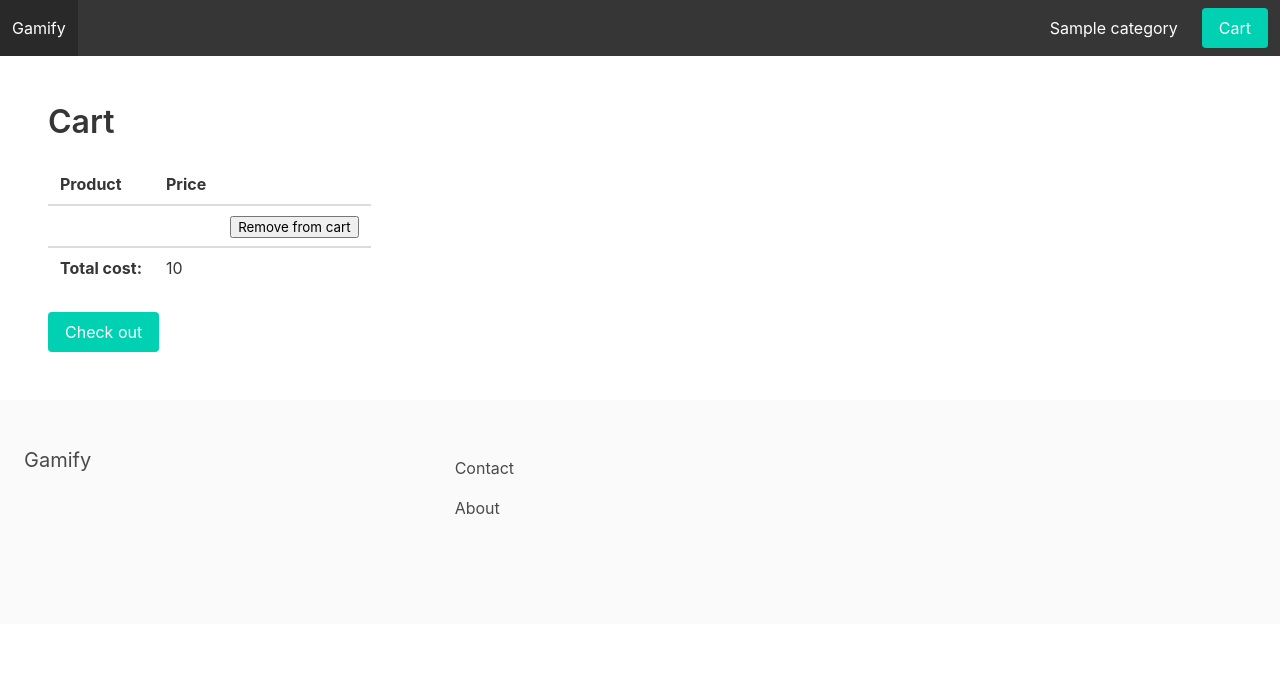
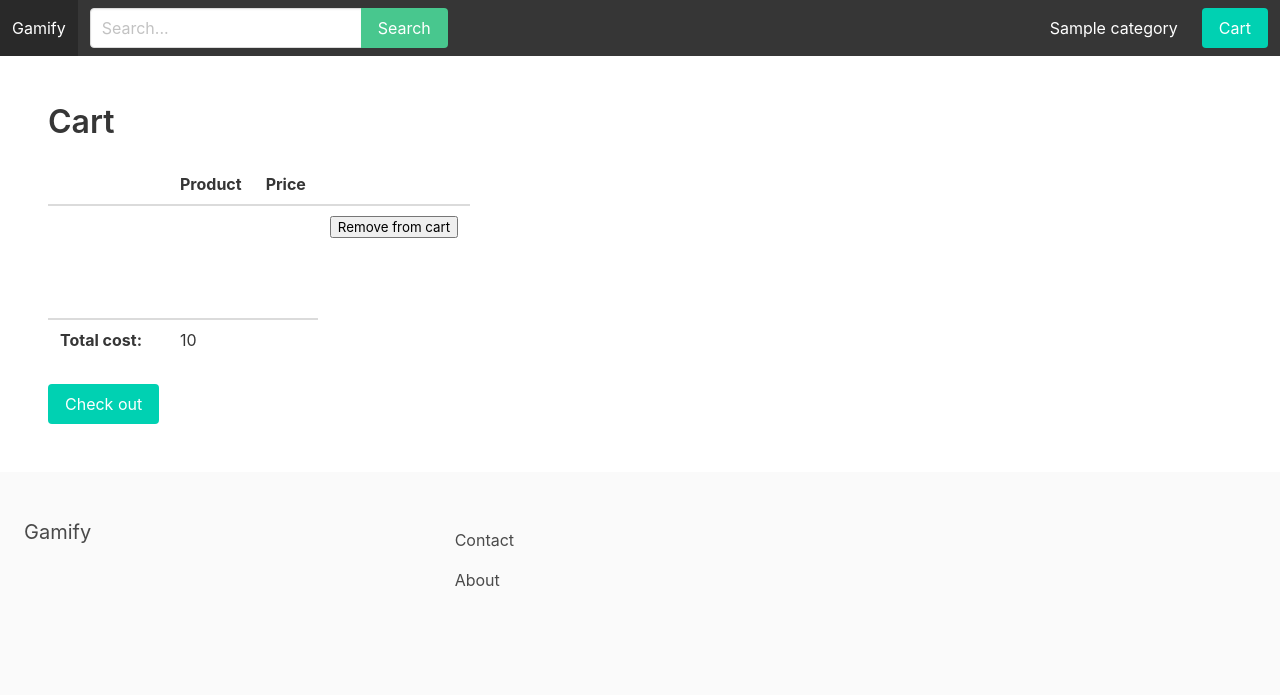
Before and after one commit to nkalofonos/Gamify, a Django app: template gamifyvenv/gamify/apps/cart/templates/cart.html in a window 1280 px wide. Shown: the top 695 px of the page. Run offline with Django 3.2, Linux system fonts and the light colour scheme; the template is opened without the code that fills it: most values are stand-ins (such as "Sample title", 1, 10 or a date in 2020); some libraries are stand-ins or nearby versions.

Commit message:
Search Bar + Thumbnail, Url in Cart

```diff
--- a/gamifyvenv/gamify/apps/cart/templates/cart.html
+++ b/gamifyvenv/gamify/apps/cart/templates/cart.html
@@ -10,6 +10,7 @@
             <div class="table">
                 <table class="table">
                     <thead>
+                        <th></th>
                         <th>Product</th>
                         <th>Price</th>
                         <th></th>
@@ -17,7 +18,16 @@
 
                     <tbody>
                         <tr v-for="product in products">
-                            <td>[[ product.title ]]</td>
+                            <td>
+                                <figure class="image is-96x96">
+                                    <img :src="product.thumbnail">
+                                </figure>
+                            </td>
+                            <td>
+                                <a :href="product.url">
+                                    [[ product.title ]]
+                                </a>
+                            </td>
                             <td>[[ product.total_price ]]</td>
                             <td><button @click="removeFromCart(product.id)">Remove from cart</button></td>
                         </tr>
--- a/gamifyvenv/gamify/apps/cart/views.py
+++ b/gamifyvenv/gamify/apps/cart/views.py
@@ -8,7 +8,8 @@ def cart_detail(request):
 
     for item in cart:
         product = item['product']
-        b = "{'id': '%s', 'title': '%s', 'price': '%s', 'quantity': '%s', 'total_price': '%s'}," % (product.id, product.title, product.price, item['quantity'], item['total_price'])
+        url = '/%s/%s/' % (product.category.slug, product.slug)
+        b = "{'id': '%s', 'title': '%s', 'price': '%s', 'quantity': '%s', 'total_price': '%s', 'thumbnail': '%s', 'url': '%s'}," % (product.id, product.title, product.price, item['quantity'], item['total_price'], product.thumbnail.url, url)
 
         productsstring = productsstring + b
 
--- a/gamifyvenv/gamify/apps/core/templates/base.html
+++ b/gamifyvenv/gamify/apps/core/templates/base.html
@@ -22,6 +22,20 @@
 			</div>
 
             <div id="main-navbar" class="navbar-menu" :class="{ 'is-active': menuClass }">
+                <div class="navbar-start">
+                    <div class="navbar-item">
+                        <form method="get" action="{% url 'search' %}">
+                            <div class="field has-addons">
+                                <div class="control">
+                                    <input type="text" class="input" placeholder="Search..." name="query">
+                                </div>
+                                <div class="control">
+                                    <button class="button is-success">Search</button>
+                                </div>
+                            </div>
+                        </form>
+                    </div>
+                </div>
                 <div class="navbar-end">
                     {% for category in menu_categories %}
                         <a href="{% url 'category_detail' category.slug %}" class="navbar-item">{{ category.title }}</a>
--- a/gamifyvenv/gamify/gamify/urls.py
+++ b/gamifyvenv/gamify/gamify/urls.py
@@ -21,11 +21,12 @@ from django.conf.urls.static import static
 
 from apps.cart.views import cart_detail
 from apps.core.views import frontpage, contact, about
-from apps.store.views import product_detail, category_detail
+from apps.store.views import product_detail, category_detail, search
 from apps.store.api import api_add_to_cart, api_remove_from_cart
 
 urlpatterns = [
     path('', frontpage, name='frontpage'),
+    path('search/', search, name='search'),
     path('cart/', cart_detail, name='cart'),
     path('admin/', admin.site.urls),
     path('contact/', contact, name='contact'),
```
Also changed, not shown: gamifyvenv/gamify/apps/store/templates/search.html (added, +32 -0 lines), gamifyvenv/gamify/apps/store/views.py (+12 -0 lines), gamifyvenv/gamify/db.sqlite3.
